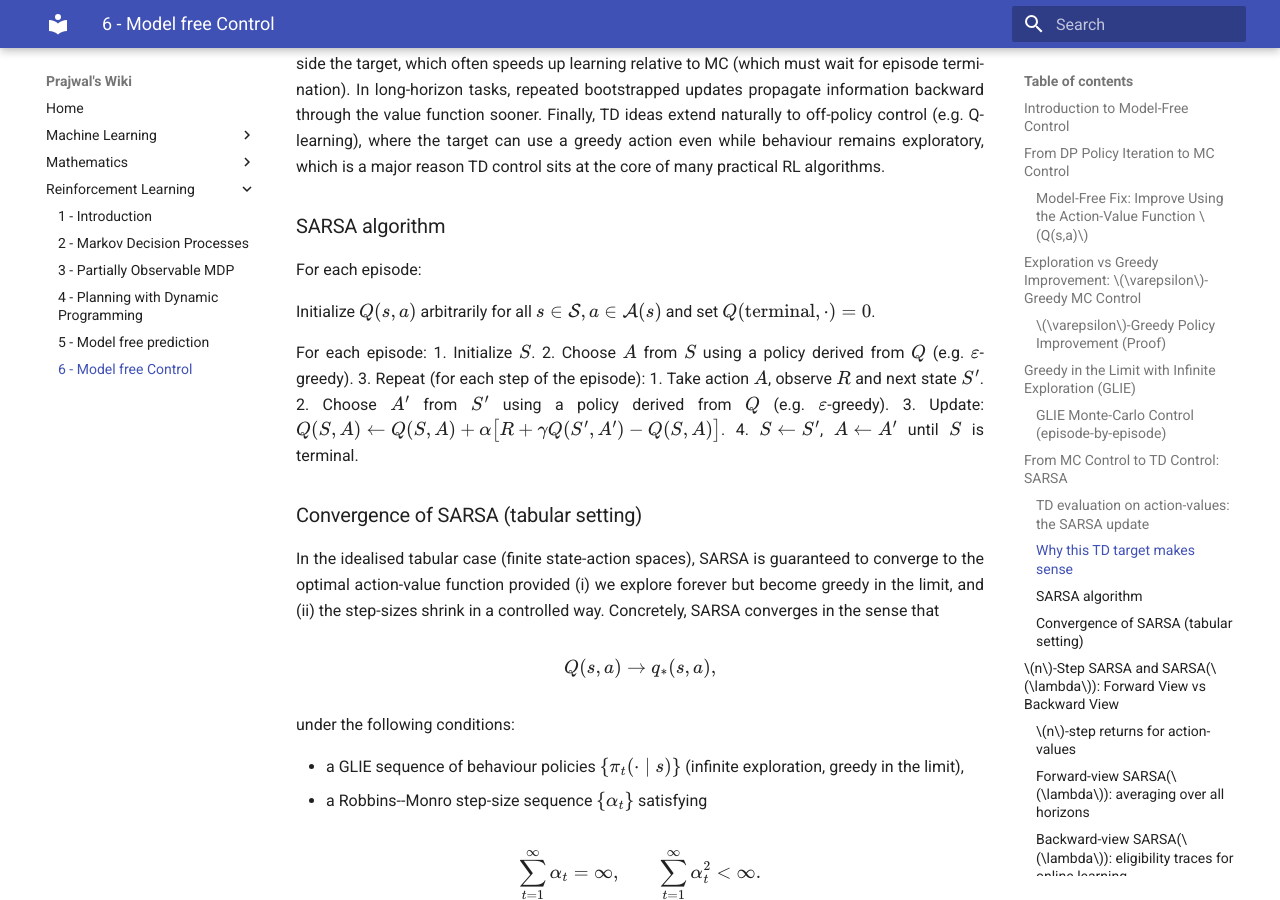
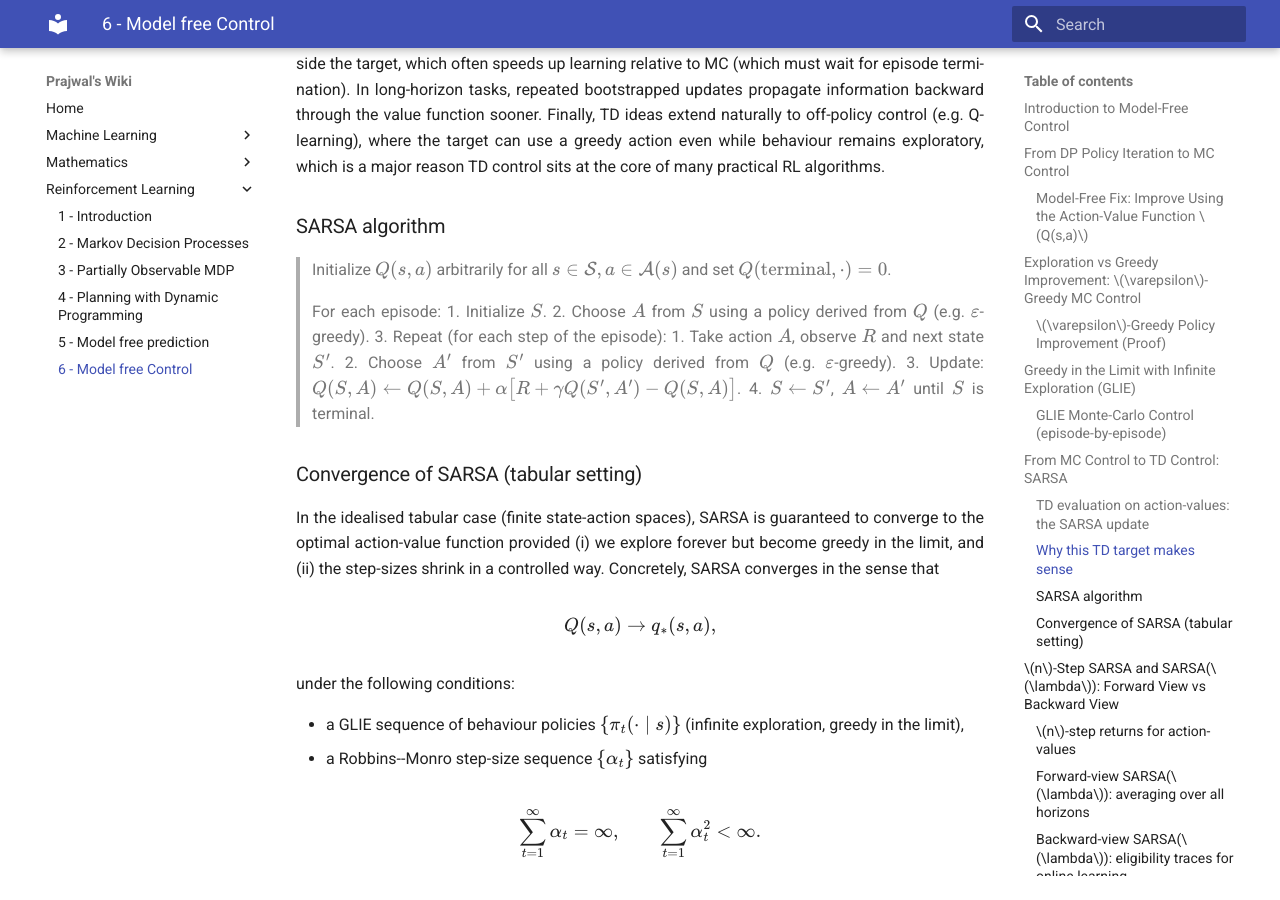
Before and after one commit to pj1911/my-wiki, an MkDocs documentation site: the page built from docs/RL-6-Model free control.md, in a window 1280 px wide and 900 px high, scrolled down 11664 px. Built offline with MkDocs 1.6.1 and Material for MkDocs 9.7.7, drawn with Linux system fonts in a browser that asks for light colours.

Commit message:
Update RL-6-Model free control.md

```diff
--- a/docs/RL-6-Model free control.md
+++ b/docs/RL-6-Model free control.md
@@ -407,19 +407,16 @@ so as \(\pi\) improves and the target \(q_\pi\) moves, SARSA keeps tracking it v
 
 ### SARSA algorithm
 
-For each episode:
-
-Initialize \(Q(s,a)\) arbitrarily for all \(s\in\mathcal{S}, a\in\mathcal{A}(s)\) and set \(Q(\text{terminal},\cdot)=0\).
-
-For each episode:
-1. Initialize \(S\).
-2. Choose \(A\) from \(S\) using a policy derived from \(Q\) (e.g. \(\varepsilon\)-greedy).
-3. Repeat (for each step of the episode):
-   1. Take action \(A\), observe \(R\) and next state \(S'\).
-   2. Choose \(A'\) from \(S'\) using a policy derived from \(Q\) (e.g. \(\varepsilon\)-greedy).
-   3. Update: \(Q(S,A) \leftarrow Q(S,A) + \alpha\bigl[R + \gamma Q(S',A') - Q(S,A)\bigr]\).
-   4. \(S \leftarrow S'\), \(A \leftarrow A'\) until \(S\) is terminal.
-
+> Initialize \(Q(s,a)\) arbitrarily for all \(s\in\mathcal{S}, a\in\mathcal{A}(s)\) and set \(Q(\text{terminal},\cdot)=0\).
+>
+> For each episode:
+> 1. Initialize \(S\).
+> 2. Choose \(A\) from \(S\) using a policy derived from \(Q\) (e.g. \(\varepsilon\)-greedy).
+> 3. Repeat (for each step of the episode):
+>     1. Take action \(A\), observe \(R\) and next state \(S'\).
+>     2. Choose \(A'\) from \(S'\) using a policy derived from \(Q\) (e.g. \(\varepsilon\)-greedy).
+>     3. Update: \(Q(S,A) \leftarrow Q(S,A) + \alpha\bigl[R + \gamma Q(S',A') - Q(S,A)\bigr]\).
+>     4. \(S \leftarrow S'\), \(A \leftarrow A'\) until \(S\) is terminal.
 
 
 ### Convergence of SARSA (tabular setting)
```
